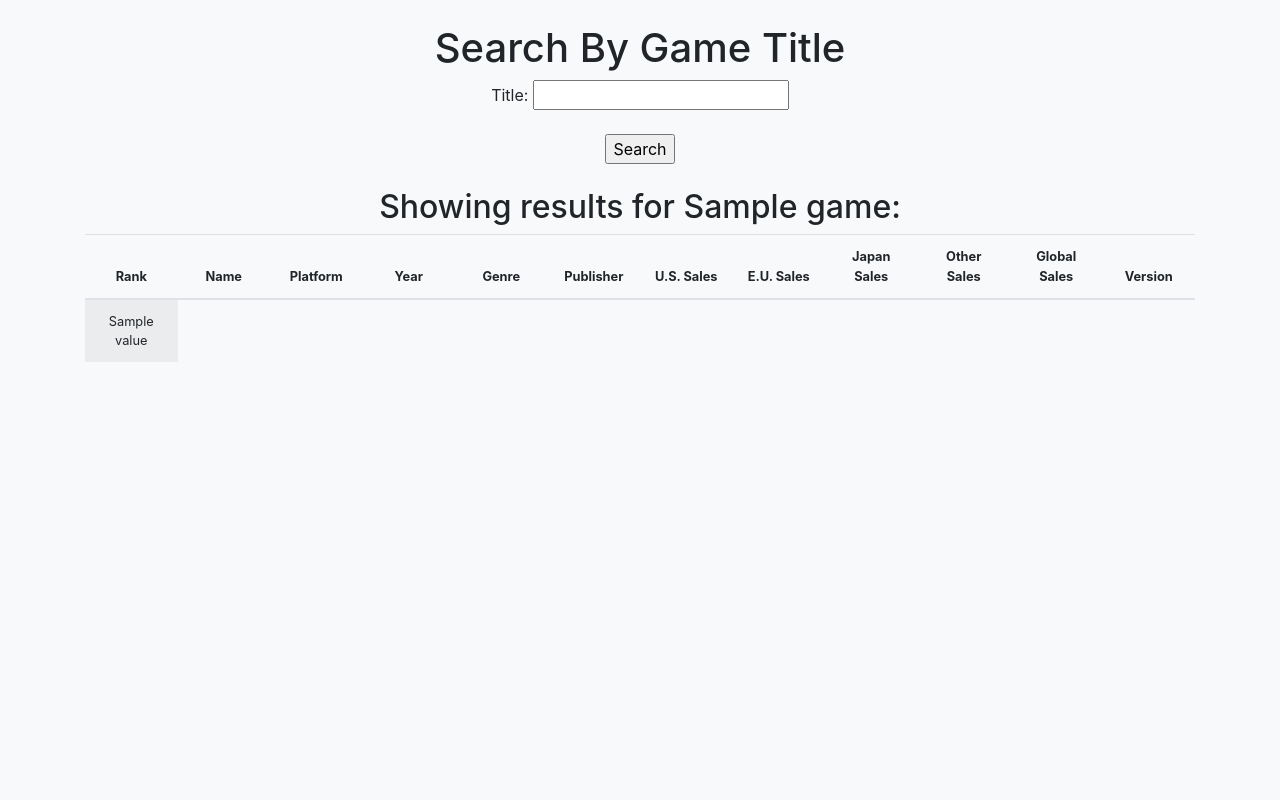
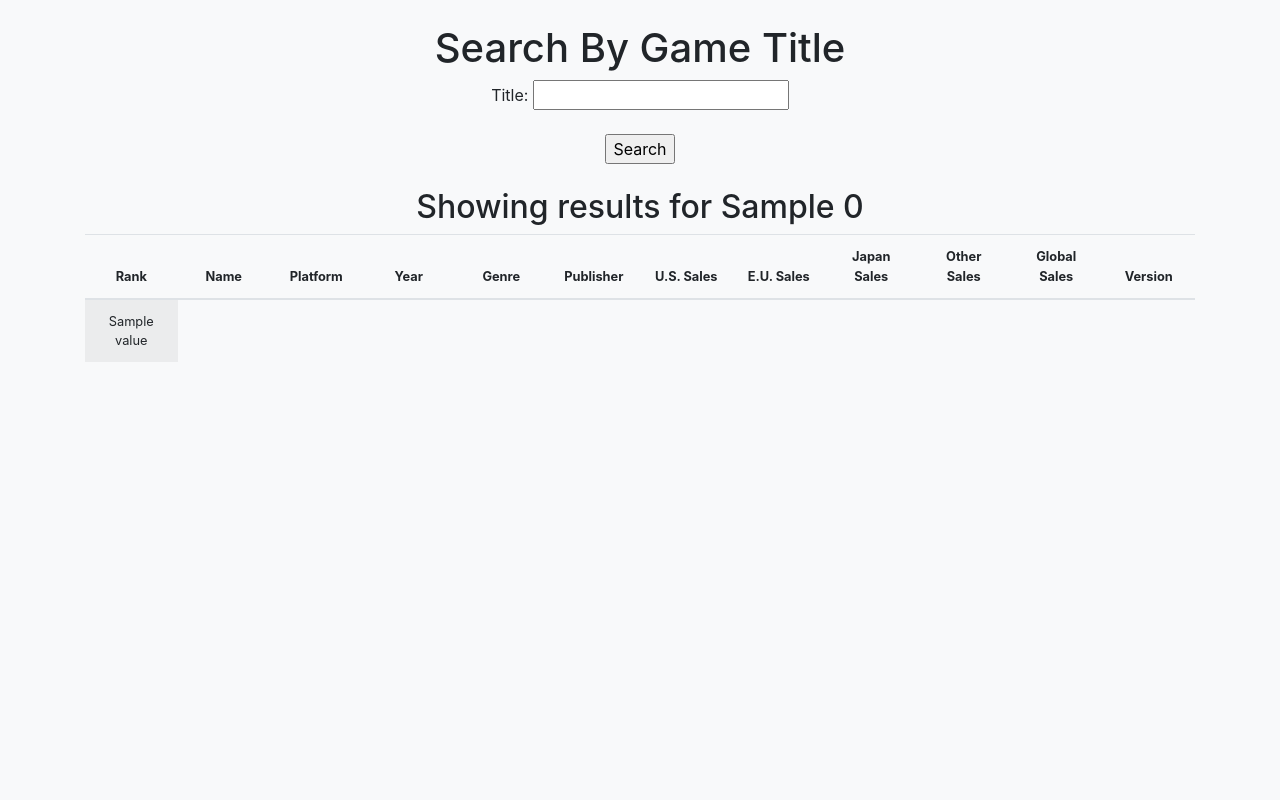
Before and after one commit to dylanbram354/VideoGameData, a Django app: template Video_Game_Data/video_game_data_analysis/templates/search_by_title.html in a window 1280 px wide. Shown: the part 54-854 px from the top of the page. Run offline with Django 3.2, Linux system fonts and the light colour scheme; the template is opened without the code that fills it: most values are stand-ins (such as "Sample title", 1, 10 or a date in 2020); some libraries are stand-ins or nearby versions.

Commit message:
Refactored game search to account for multi-platform games

```diff
--- a/Video_Game_Data/video_game_data_analysis/templates/index.html
+++ b/Video_Game_Data/video_game_data_analysis/templates/index.html
@@ -8,7 +8,7 @@
     Search by game title, *akldfjghad*, or compare publishers' success on each console.
     </p>
     <p>
-        The chart below shows the number of game copies sold worldwide for each console since 2013.
+        The chart below shows the number of game copies, in millions, sold worldwide for each console since 2013.
     </p>
     <div>
         <canvas id="myChart"></canvas>
@@ -19,7 +19,7 @@
     type: 'bar',
     data: {labels: {{all_platforms|safe}},
         datasets: [{
-            label: 'Game Copies per Platform',
+            label: 'Game Copies per Platform (Millions)',
             data: {{copies}},
         }]
     },
--- a/Video_Game_Data/video_game_data_analysis/templates/search_by_title.html
+++ b/Video_Game_Data/video_game_data_analysis/templates/search_by_title.html
@@ -15,7 +15,7 @@
 <p class="text-center">There are no games with that title, try again.</p>
 {% elif game is not None %}
 <br>
-<h2 class="text-center">Showing results for {{game.name}}:</h2>
+<h2 class="text-center">Showing results for {{game.0.name}}</h2>
 <div class="table-responsive">
     <table class="table w-auto small table-striped text-center" style=width:100%">
         <thead>
@@ -35,13 +35,15 @@
             </tr>
         </thead>
         <tbody>
+        {% for entry in game %}
             <tr>
-                {% for key,value in game.items %}
+                {% for key,value in entry.items %}
                 {% if key != '_id' %}
                 <td>{{value}}</td>
                 {% endif %}
                 {% endfor %}
             </tr>
+        {% endfor %}
         </tbody>
     </table>
 </div>
--- a/Video_Game_Data/video_game_data_analysis/views.py
+++ b/Video_Game_Data/video_game_data_analysis/views.py
@@ -47,6 +47,9 @@
         found_game = 'none found'
         for game in all_games:
             if game['name'].upper() == search.upper():
-                found_game = game
+                if found_game != 'none found':
+                    found_game.append(game)
+                else:
+                    found_game = [game]
         context = {'game': found_game}
         return render(request, 'search_by_title.html', context)
```
